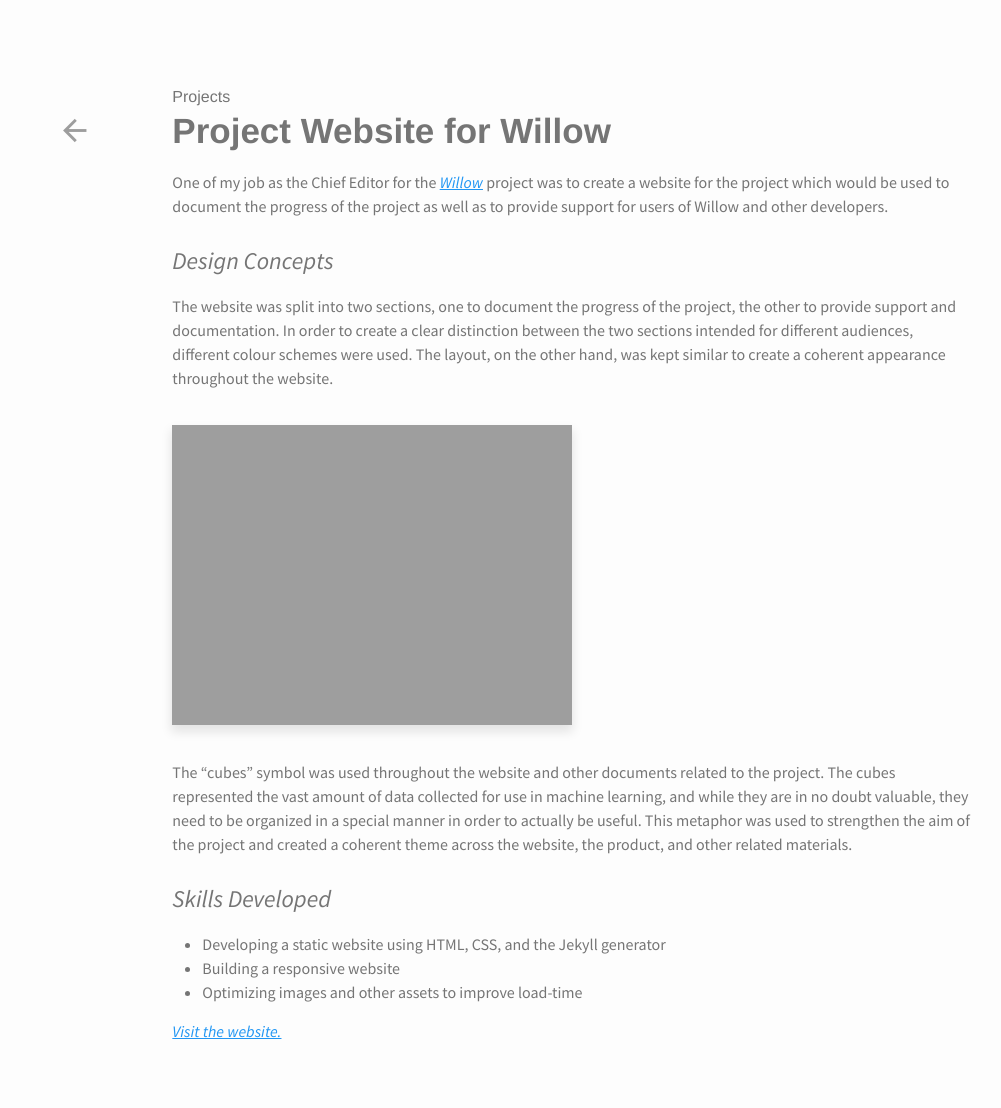
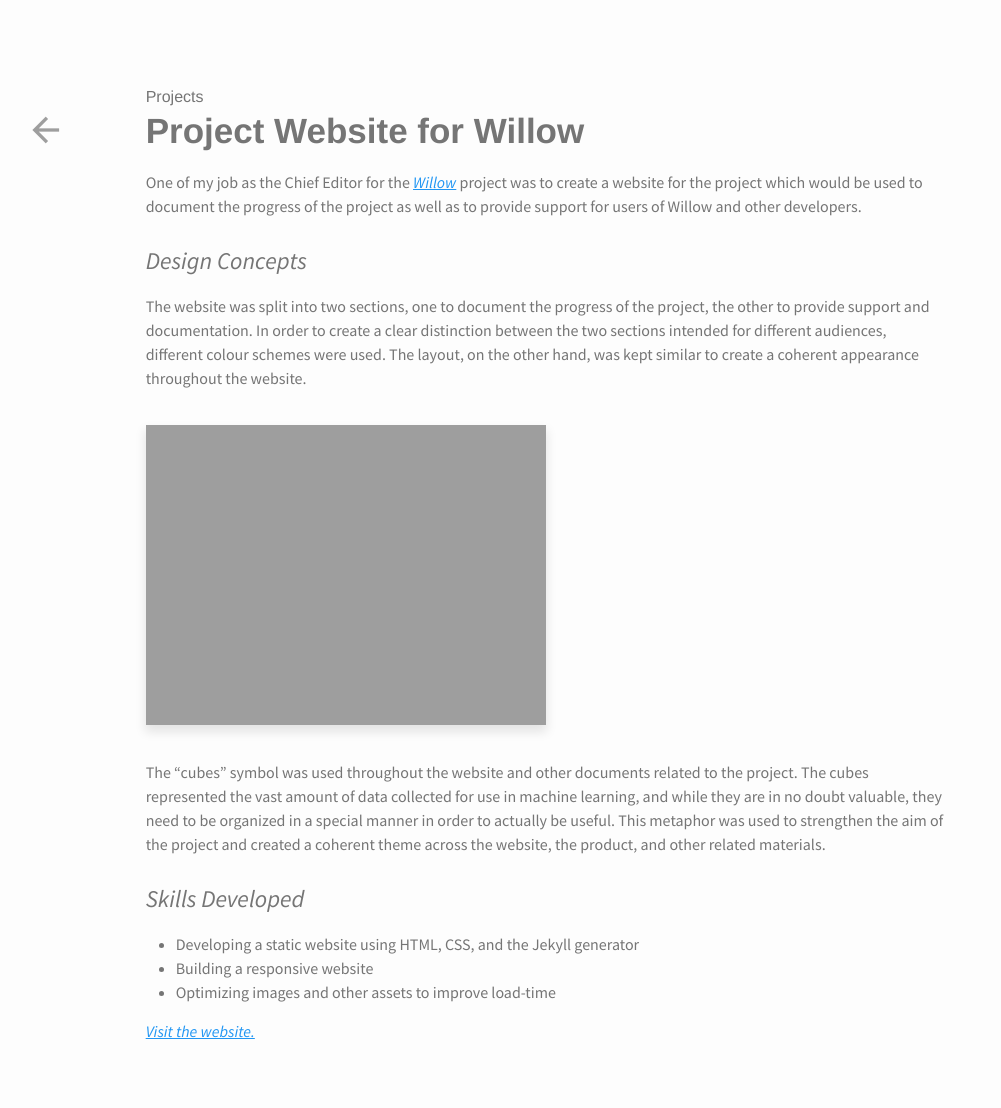
Before and after one commit to gcky/gcky.github.io, a Jekyll site: the page built from willow-website.md, in a window 1280 px wide. Shown: the whole page, without its empty margins (21-1022 px from the left). Built offline with Jekyll 4.4.1, drawn with Linux system fonts in a browser that asks for light colours.

Commit message:
Fix back button position

```diff
--- a/_layouts/project-page.html
+++ b/_layouts/project-page.html
@@ -5,7 +5,7 @@
 
     <header class="subpage-header project">
       <section class="left-side">
-        <a href="{{ site.baseurl }}/projects"><i class="material-icons" role="button" aria-label="Back">arrow_back</i></a>
+        <a class="back" href="{{ site.baseurl }}/projects"><i class="material-icons" role="button" aria-label="Back">arrow_back</i></a>
       </section>
       <section class="subpage-content">
         <span>Projects</span>
--- a/_layouts/subpage.html
+++ b/_layouts/subpage.html
@@ -5,7 +5,7 @@
 
     <header class="subpage-header">
       <section class="left-side">
-        <a href="{{ site.baseurl }}/"><i class="material-icons" role="button" aria-label="Back">arrow_back</i></a>
+          <a class="back" href="{{ site.baseurl }}/"><i class="material-icons" role="button" aria-label="Back">arrow_back</i></a>
       </section>
       <section class="subpage-content">
         <h1>Projects</h1>
--- a/_sass/_index.scss
+++ b/_sass/_index.scss
@@ -160,7 +160,6 @@
 
   .main-nav-blob {
     height: 100px;
-    border-radius: 20px;
 
     h2 {
       top: 20px;
--- a/_sass/_subpage-layout.scss
+++ b/_sass/_subpage-layout.scss
@@ -1,7 +1,17 @@
-.left-side,
-.right-side {
-  flex-basis: 100px;
+.left-side {
   flex-grow: 1;
+
+  .back {
+    position: fixed;
+    color: #ddd;
+    opacity: .7;
+    top: 110px;
+    left: 8vw;
+
+    i {
+      font-size: 40px;
+    }
+  }
 }
 
 .right-side {
@@ -10,6 +20,7 @@
 
 .subpage-content {
   width: $content-width;
+  padding: 0 20px;
 }
 
 .card-link {
@@ -77,24 +88,11 @@
   width: 100%;
   padding: 0 auto;
 
-  .left-side,
   .right-side {
     display: flex;
     flex-direction: column;
     justify-content: flex-start;
     padding-top: 105px;
-  }
-
-  .left-side {
-    align-items: flex-end;
-
-    i {
-      color: white;
-      font-size: 35px;
-      opacity: .7;
-      margin-right: 80px;
-      margin-top: 8px;
-    }
   }
 
   .subpage-content {
@@ -154,6 +152,7 @@
     display: flex;
     flex-direction: column;
     margin-bottom: 50px;
+    padding: 0 20px;
   }
 
   .article-content {
```
Also changed, not shown: _includes/head.html (+15 -0 lines).
